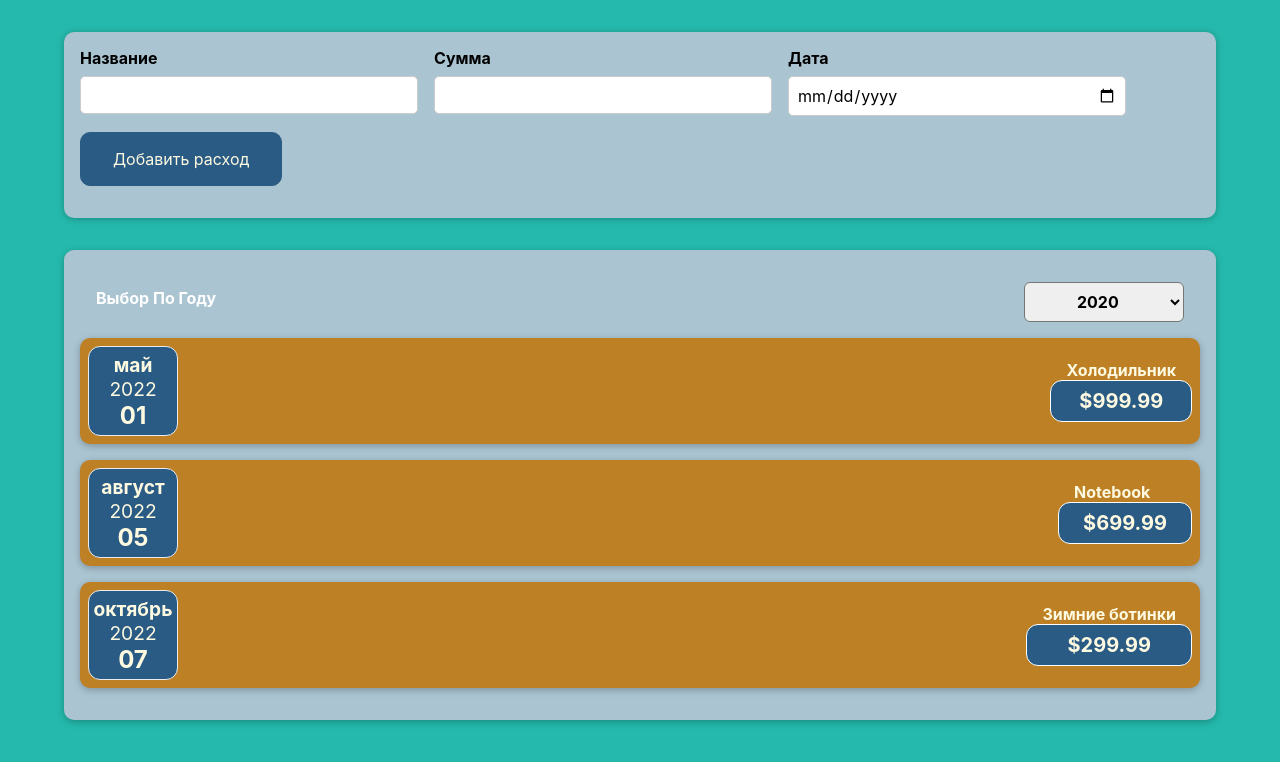
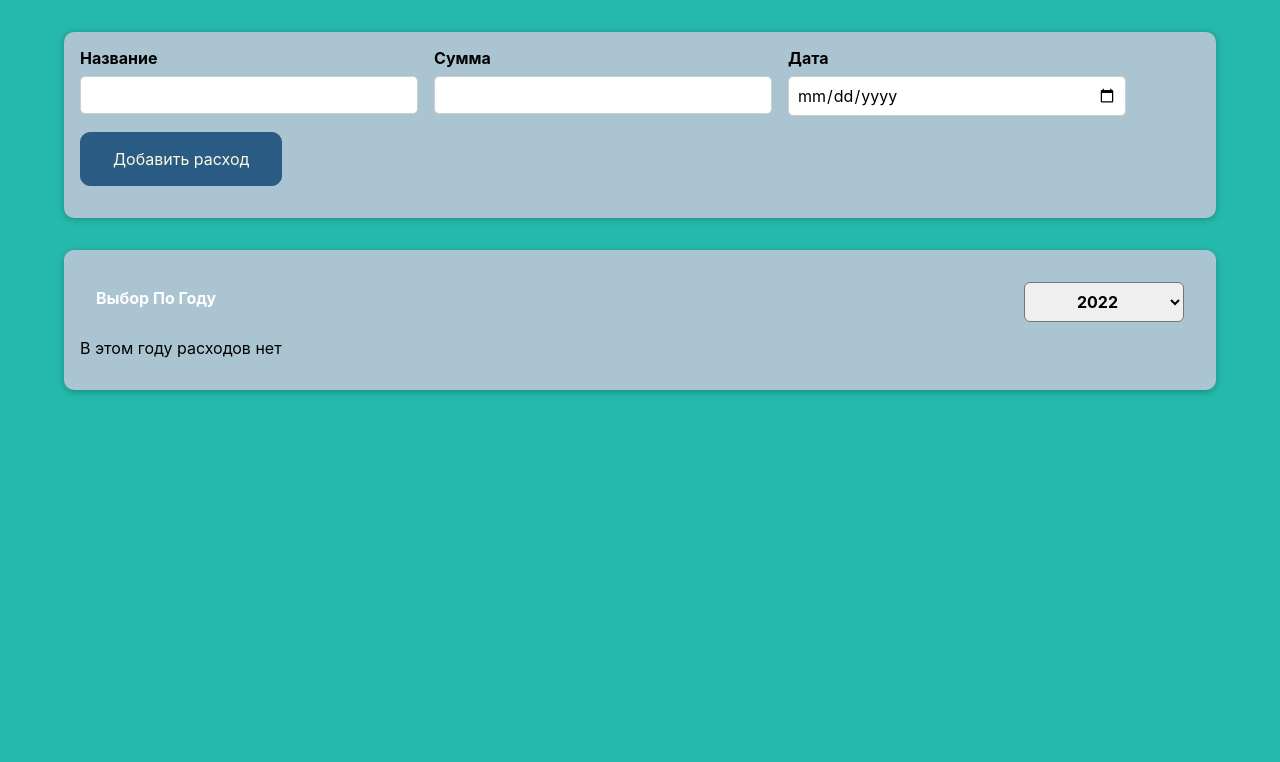
Before and after one commit to Answer-0885/reactApp, a React (Create React App) app: page / in a window 1280 px wide. Shown: the top 762 px of the page. Built offline with nearby package versions, Linux system fonts and the light colour scheme.

Commit message:
Лекция 54

```diff
--- a/src/App.js
+++ b/src/App.js
@@ -5,19 +5,19 @@ import React,{useState} from "react";
 const INITIAL_COSTS = [
   {
     id:'c1',
-    date: new Date(2022, 4, 1),
+    date: new Date(2019, 4, 1),
     description: "Холодильник",
     amount: "999.99"
   },
   {
     id:'c2',
-    date: new Date(2022, 7, 5),
+    date: new Date(2020, 7, 5),
     description: "Notebook",
     amount: "699.99"
   },
   {
     id:'c3',
-    date: new Date(2022, 9, 7),
+    date: new Date(2021, 9, 7),
     description: "Зимние ботинки",
     amount: "299.99"
   }
--- a/src/components/Costs/Costs.js
+++ b/src/components/Costs/Costs.js
@@ -6,23 +6,36 @@ import React, { useState } from "react"
 
 const Costs = (props) => {
 
-    const [selectedYear, setSelectedYear] = useState('2020');
+    const [selectedYear, setSelectedYear] = useState('2022');
 
     const yearChangeHandler = (year)=> {
         setSelectedYear(year);
     };
+
+
+    const filteredCosts = props.costs.filter(cost =>
+        {
+            return cost.date.getFullYear().toString() === selectedYear
+    }) // С помощью этой функции мы фильтруем наш список по году.
+
+
+    let costsContent = <p>В этом году расходов нет</p>
+
+    if(filteredCosts.length >  0 ) {
+        costsContent = filteredCosts.length >  0 && filteredCosts.map(cost => (
+            <CostItem
+            key={cost.id} // делает уникальным каждый элемент CostItem, что помогает определять Реакту. Нужно всегда добавлят когда есть какой-то список.
+            date={cost.date}
+                description={cost.description}
+                amount={cost.amount}/>))
+    }
 
     return(
     <div>
         <Card className="costs">
         < CostsFilter year={selectedYear}
         onChangeYear={yearChangeHandler}/>
-        {props.costs.map(cost => (
-        <CostItem
-        key={cost.id} // делает уникальным каждый элемент CostItem, что помогает определять Реакту. Нужно всегда добавлят когда есть какой-то список.
-        date={cost.date}
-            description={cost.description}
-            amount={cost.amount}/>))}
+        {costsContent}
         </Card>
     </div>
     )
```
